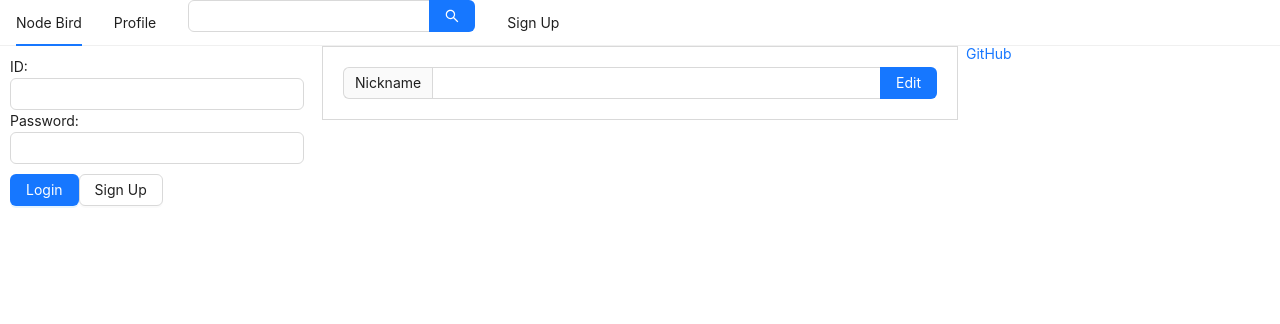
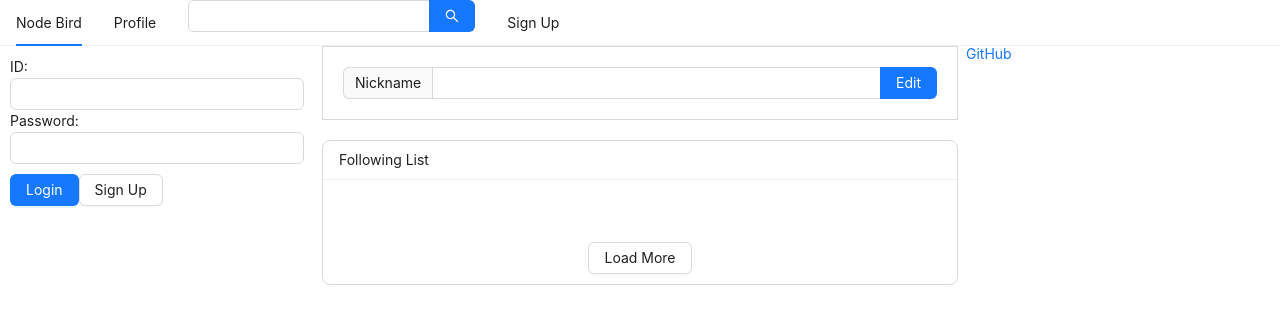
Before and after one commit to Na-David/MyBird, a Next.js app: page /profile in a window 1280 px wide. Shown: the top 324 px of the page. Built offline with nearby package versions, Linux system fonts and the light colour scheme.

Commit message:
list ---ing

```diff
--- a/components/FollowingList.jsx
+++ b/components/FollowingList.jsx
@@ -1,10 +1,20 @@
 import React from 'react'
+import {List, Button} from 'antd';
 
-const FollowingList = () => {
+const FollowingList = ({header, data}) => {
   return (
-    <div>
-
-    </div>
+    <List
+        style={{marginBottom: 20}}
+        grid={{gutter: 4, xs: 2, md: 3}}
+        size="small"
+        header = {<div>{header}</div>}
+        loadMore = {<div style={{textAlign: 'center', margin: '10px 0'}}><Button>Load More</Button></div>}
+        bordered
+        dataSource = {data}
+        renderItem={(item) => (
+            <List.Item style = {{marginTop: 20}}></List.Item>
+        )}
+    />
   )
 }
 
```
